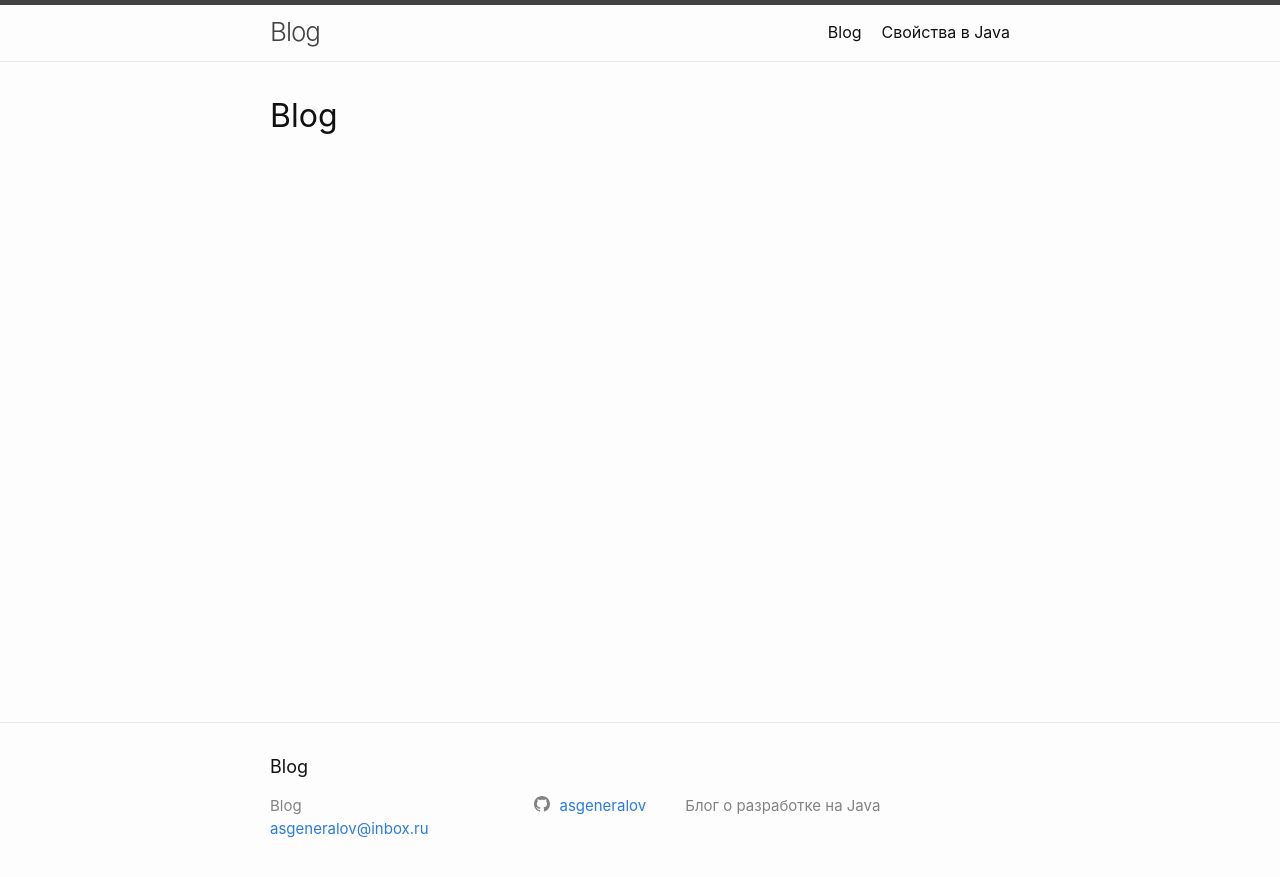
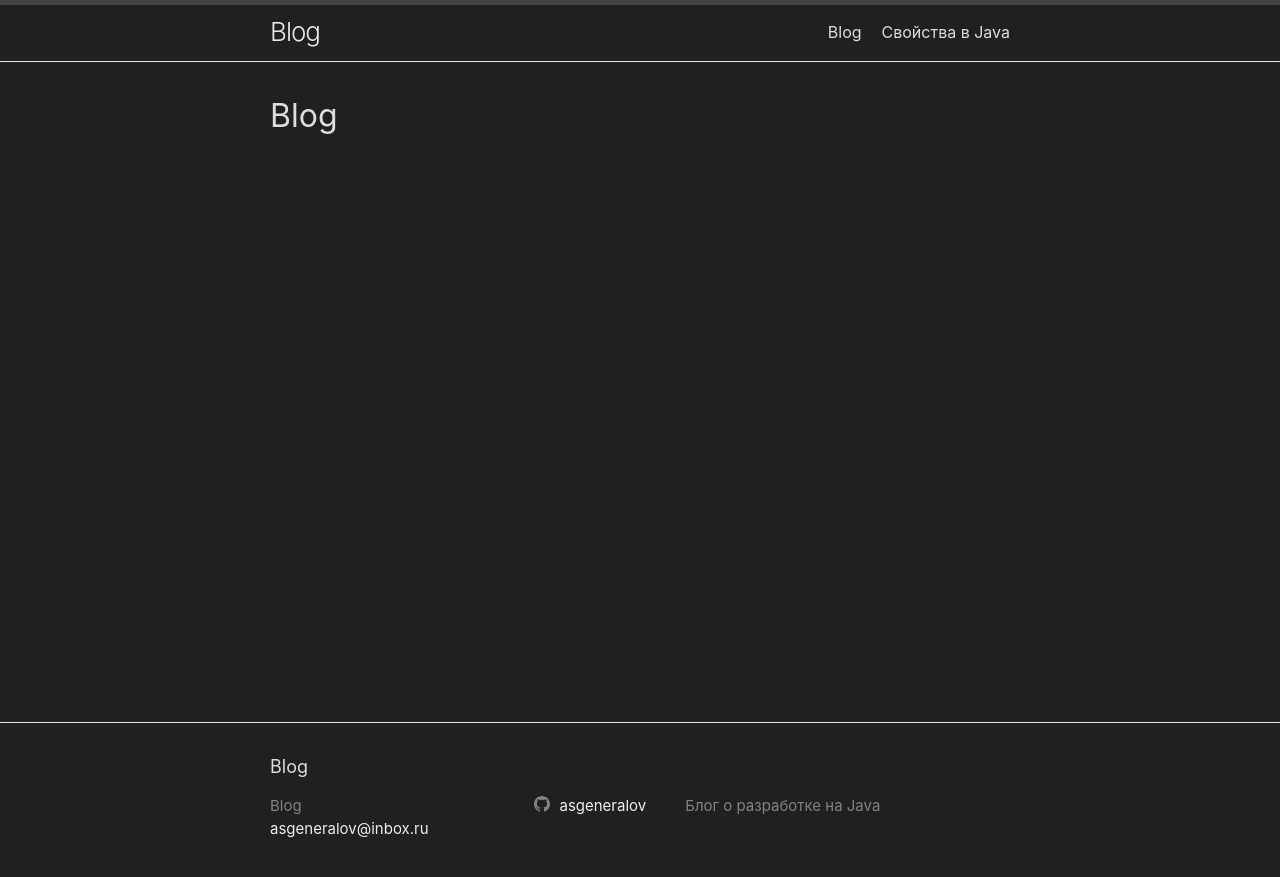
Before and after one commit to asgeneralov/blog, a Jekyll site: the page built from index.md, in a window 1280 px wide. Shown: the top 877 px of the page. Built offline with Jekyll 4.4.1, drawn with Linux system fonts in a browser that asks for light colours.

Commit message:
dark is commming

```diff
--- a/_sass/minima.scss
+++ b/_sass/minima.scss
@@ -10,9 +10,9 @@ $base-line-height: 1.5 !default;
 
 $spacing-unit:     30px !default;
 
-$text-color:       #111 !default;
-$background-color: #fdfdfd !default;
-$brand-color:      #2a7ae2 !default;
+$text-color:       #ddd !default;
+$background-color: #202020 !default;
+$brand-color:      #eee !default;
 
 $grey-color:       #828282 !default;
 $grey-color-light: lighten($grey-color, 40%) !default;
--- a/_sass/minima/_layout.scss
+++ b/_sass/minima/_layout.scss
@@ -20,7 +20,7 @@
 
   &,
   &:visited {
-    color: $grey-color-dark;
+    color: $grey-color-light;
   }
 }
 
```
Also changed, not shown: 6 other files.
